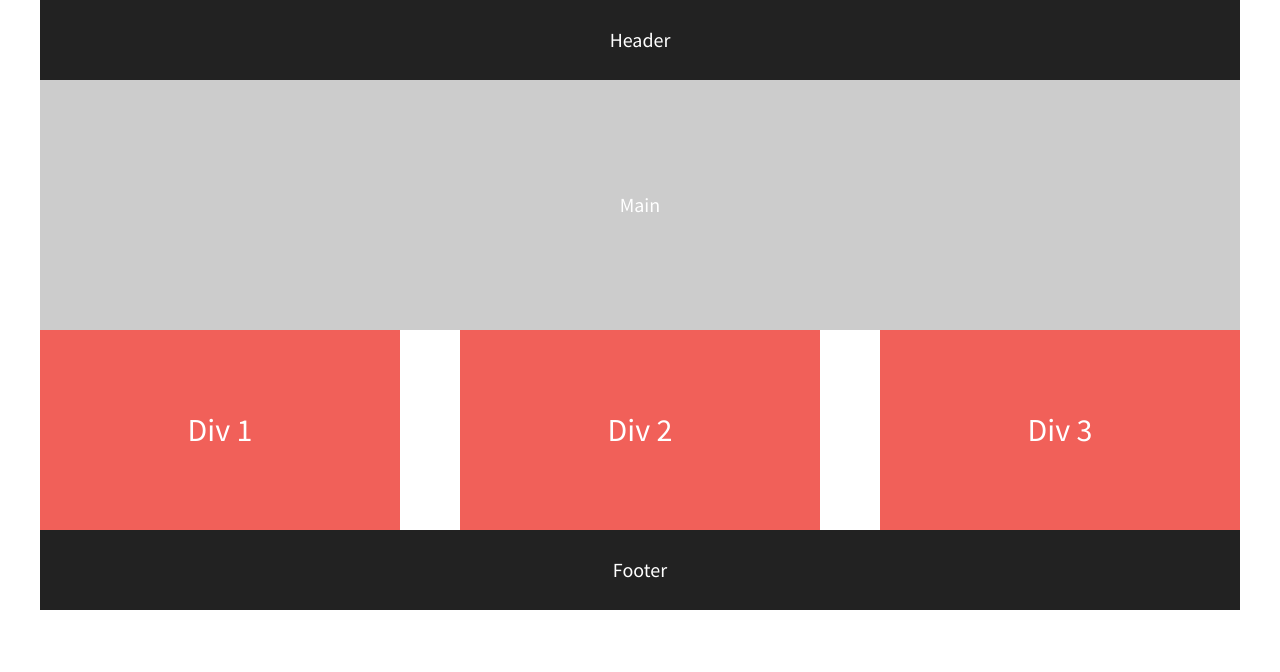
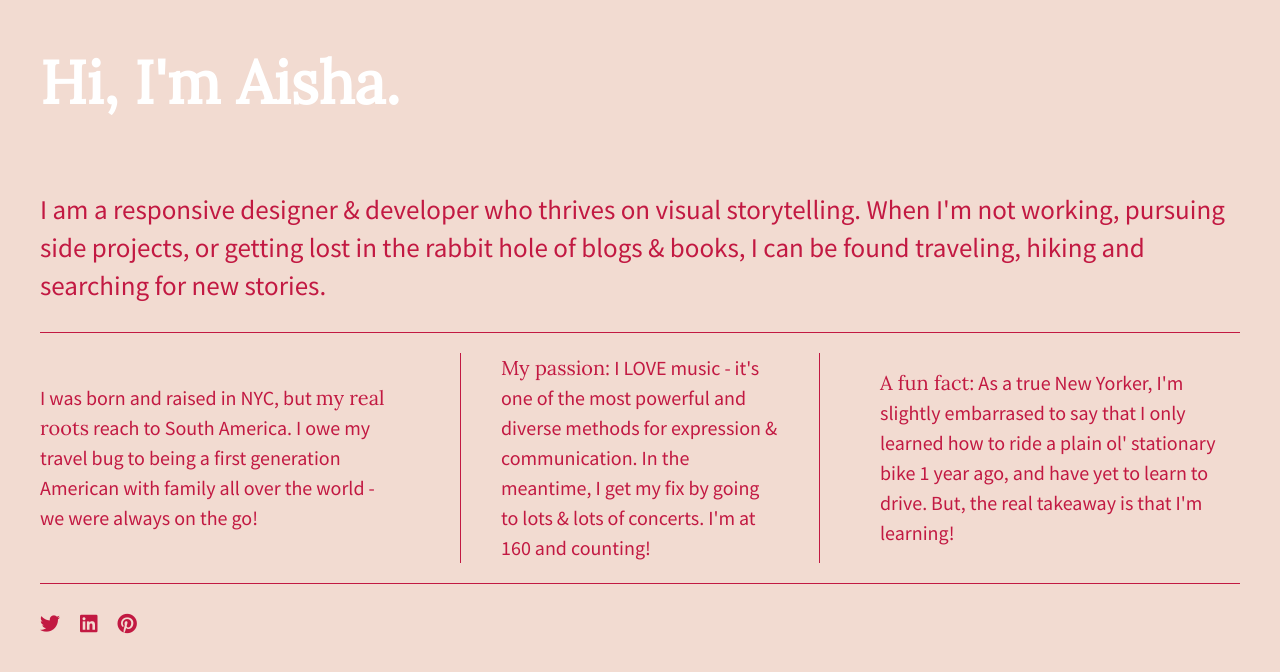
Before and after one commit to eleanwa/08.01-206-flexbox-starter, a plain HTML site: page index.html in a window 1280 px wide. Drawn offline with nearby package versions, Linux system fonts and the light colour scheme.

Commit message:
updated css and html

```diff
--- a/css/main.css
+++ b/css/main.css
@@ -96,58 +96,72 @@ textarea {
    ========================================================================== */
 
 html {
-  background-color: #fff;
+  background-color: #F2DBD1;
   height: 100%;
   width: 100%;
 }
 
 body {
   font-family: 'Source Sans Pro', sans-serif;
-  padding: 0 2em;
+  padding: 0em 2em;
   font-size: 1.25em;
-  height: 100%;
-  color: #fff;
+  color: #C21942;
+  display: flex;
+  justify-content: center;
+}
+
+.flex-container {
+  display: flex;
+  flex-flow: row wrap;
+  justify-content: space-between;
+  max-width: 1200px;
+}
+
+p span {
+  font-family: 'Lora', sans-serif;
 }
 
 header,
 footer {
-  background-color: #222;
-  height: 80px;
   width: 100%;
+  display: flex;
+  justify-content: flex-start;
+}
+
+header h1 {
+  font-family: 'Lora', sans-serif;
+  font-size: 3em;
+  color: white;
 }
 
 main {
-  background-color: #ccc;
-  height: 250px;
   width: 100%;
+  display: flex;
+  justify-content: center;
+  border-bottom: 1px solid #C21942;
 }
 
-header,
-footer,
-main {
+main p {
+  font-size: 1.35em;
+}
+
+
+.flex-items {
   display: flex;
   justify-content: center;
   align-items: center;
+  line-height: 1.5em;
+  font-size: 1em;
+  color: #C21942;
+  border-bottom: 1px solid #C21942;
 }
 
-.flex-container {
-  display: flex;
-  justify-content: center;
-  align-items: center;
-  flex-flow: row wrap;
-  justify-content: space-between;
+footer {
+  border-top: 1px solid #C21942;
 }
 
-.flex-items {
-  color: #fff;
-  line-height: 1.5em;
-  font-size: 1.6em;
-  background-color: #f16059;
-  width: 30%;
-  height: 200px;
-  display: flex;
-  justify-content: center;
-  align-items: center;
+footer i {
+  padding: 30px 20px 0 0;
 }
 
 /* ==========================================================================
@@ -230,15 +244,22 @@ main {
    Modify as content requires.
    ========================================================================== */
 
-/* If you'd like to try a different layout on Desktop and larger screens: */
-@media (min-width: 1200px) {
-  #div-1,
-  #div-2{
-      /* set your flex value to 1 50% */
+   @media all and (max-width: 768px) {
+       body {
+         padding: 1em;
+       }
    }
 
-  #div-3 {
-    /* set your flex value to 1 100% */
+   @media (min-width: 1200px) {
+       .flex-items {
+         flex-basis: 30%;
+         border-bottom: none;
+       }
+
+       #div-2 p {
+         border-left: 1px solid #C21942;
+         border-right: 1px solid #C21942;
+         padding: 0 40px;
        }
    }
 
--- a/index.html
+++ b/index.html
@@ -3,7 +3,7 @@
     <head>
         <meta charset="utf-8">
         <meta http-equiv="x-ua-compatible" content="ie=edge">
-        <title></title>
+        <title>Website Class</title>
         <meta name="description" content="">
         <meta name="viewport" content="width=device-width, initial-scale=1">
 
@@ -14,6 +14,7 @@
         <link rel="stylesheet" href="css/main.css">
         <script src="js/vendor/modernizr-2.8.3.min.js"></script>
         <link href="https://fonts.googleapis.com/css?family=Lora|Source+Sans+Pro:400,700" rel="stylesheet">
+        <link rel="stylesheet" href="https://use.fontawesome.com/releases/v5.5.0/css/all.css" integrity="sha384-B4dIYHKNBt8Bc12p+WXckhzcICo0wtJAoU8YZTY5qE0Id1GSseTk6S+L3BlXeVIU" crossorigin="anonymous">
     </head>
     <body>
         <!--[if lt IE 8]>
@@ -22,18 +23,26 @@
 
         <!-- Add your site or application content here -->
         <section class="flex-container">
-            <header>Header</header>
-            <main>Main</main>
+            <header>
+              <h1>Hi, I'm Aisha.</h1>
+            </header>
+            <main>
+              <p>I am a responsive designer & developer who thrives on visual storytelling. When I'm not working, pursuing side projects, or getting lost in the rabbit hole of blogs & books, I can be found traveling, hiking and searching for new stories.</p>
+              </main>
             <div id="div-1" class="flex-items">
-                Div 1
+                <p>I was born and raised in NYC, but <span>my real roots</span> reach to South America. I owe my travel bug to being a first generation American with family all over the world - we were always on the go!</p>
             </div>
             <div id="div-2" class="flex-items">
-                Div 2
+                <p><span>My passion:</span> I LOVE music - it's one of the most powerful and diverse methods for expression & communication. In the meantime, I get my fix by going to lots & lots of concerts. I'm at 160 and counting!</p>
             </div>
             <div id="div-3" class="flex-items">
-                Div 3
+                <p><span>A fun fact:</span> As a true New Yorker, I'm slightly embarrased to say that I only learned how to ride a plain ol' stationary bike 1 year ago, and have yet to learn to drive. But, the real takeaway is that I'm learning!</p>
             </div>
-            <footer>Footer</footer>
+            <footer>
+              <i class="fab fa-twitter"></i>
+              <i class="fab fa-linkedin"></i>
+              <i class="fab fa-pinterest"></i>
+            </footer>
         </section>
 
         <script src="https://ajax.googleapis.com/ajax/libs/jquery/1.11.3/jquery.min.js"></script>
```
Lines whose indentation alone changed are shown as unchanged.
